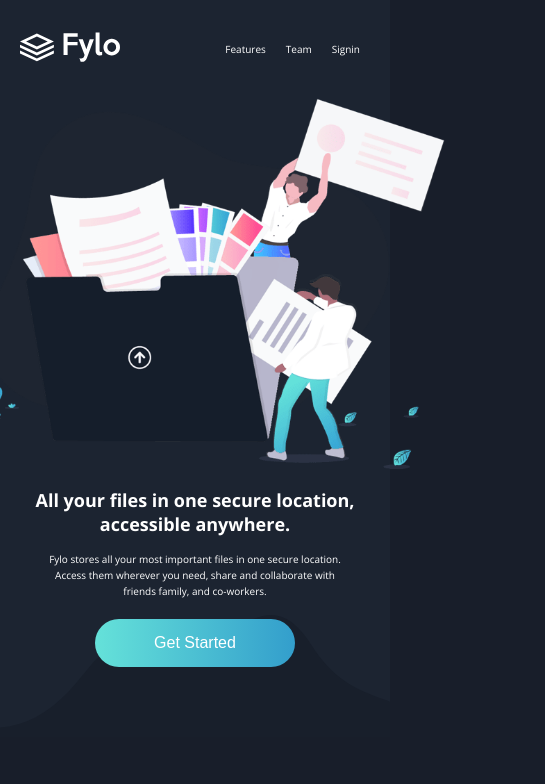
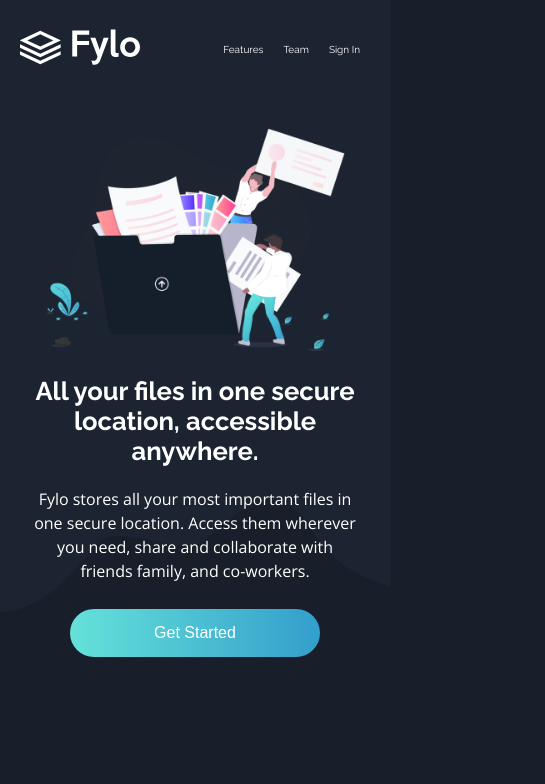
Before and after one commit to tracynuwagaba/fylo-landing-page, a plain HTML site: page index.html in a window 390 px wide. Shown: the top 784 px of the page, 545 px wide, since content can reach past the window. Drawn offline with nearby package versions, Linux system fonts and the light colour scheme.

Commit message:
make the hero section responsive

```diff
--- a/index.html
+++ b/index.html
@@ -28,7 +28,7 @@
                     <a href="#">Team</a>
                 </li>
                 <li>
-                    <a href="#">Signin</a>
+                    <a href="#">Sign In</a>
                 </li>
             </ul>
         </nav>
@@ -37,7 +37,7 @@
     <!-- hero -->
     <section class="hero">
         <div class="wrapper">
-            <div class="hero-grid">
+            <div class="hero-info">
                 <img src="./images/hero.png" alt="hero illustration">
                 <h1>
                     All your files in one secure location, <br>
--- a/style.css
+++ b/style.css
@@ -79,8 +79,8 @@ nav li {
 nav a {
   text-decoration: none;
   color: #fff;
-  font-family: "Open Sans", sans-serif;
-  font-size: 10px;
+  /* font-family: "Open Sans", sans-serif; */
+  /* font-size: 10px; */
 }
 
 /* Hero section */
@@ -99,6 +99,10 @@ nav a {
 
 .hero img {
   width: 500px;
+}
+
+.hero h1 {
+  font-family: "Raleway", sans-serif;
 }
 
 /* .hero p {
@@ -336,6 +340,10 @@ form {
 
 .footer img {
   margin-bottom: 1em;
+  width: 100px;
+  font-size: 1em;
+  height: auto;
+  font-weight: bold;
 }
 
 .location,
@@ -393,3 +401,45 @@ form {
   align-items: center;
   margin: 2px;
 }
+
+/* Mobile design */
+@media screen and (max-width: 700px) {
+  nav .logo {
+    width: 120px;
+  }
+  nav a {
+    font-size: 10px;
+  }
+  img {
+    max-width: 80vw;
+  }
+  .hero-info {
+    padding: 30px;
+    height: 55vh;
+  }
+  .hero img {
+    width: 300px;
+    height: auto;
+  }
+  .hero h1 {
+    font-size: 1.6rem;
+  }
+  br {
+    display: none;
+  }
+  .hero p {
+    max-width: 85vw;
+    font-size: 16px;
+    line-height: 1.5rem;
+  }
+  button {
+    width: 250px;
+  }
+  .features {
+    display: flex;
+    justify-content: center;
+    flex-wrap: wrap;
+    margin-top: 300px;
+    /* max-width: 1200px; */
+  }
+}
```
